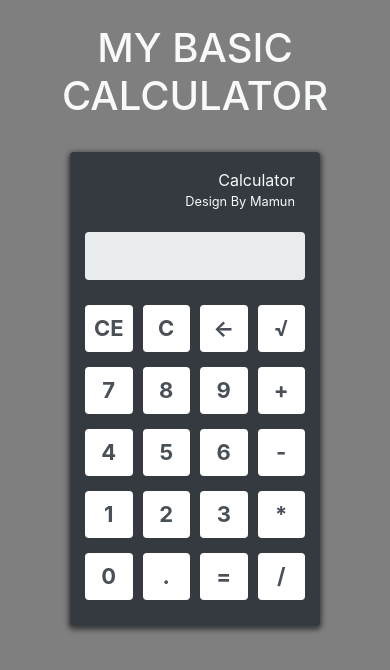
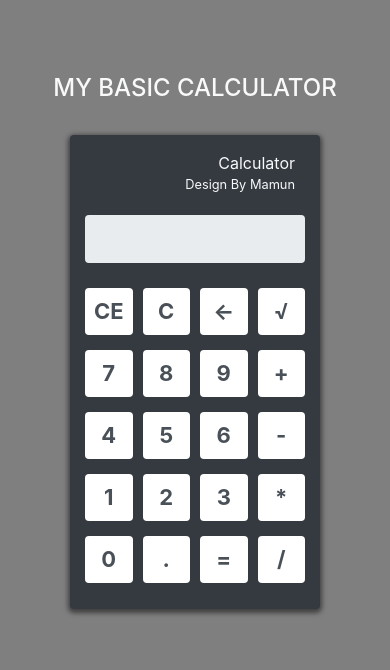
Before and after one commit to hossainmamun/Basic-Calculator, a plain HTML site: page index.html in a window 390 px wide. Drawn offline with nearby package versions, Linux system fonts and the light colour scheme.

Commit message:
last commit

```diff
--- a/style.css
+++ b/style.css
@@ -23,3 +23,10 @@ body{
     padding: 5px;
     margin: 0px 0px 15px 0px;
 }
+
+@media(max-width: 576px){
+    h1{
+        font-size: 1.5rem;
+        margin-top: 50px;
+    }
+}
```
